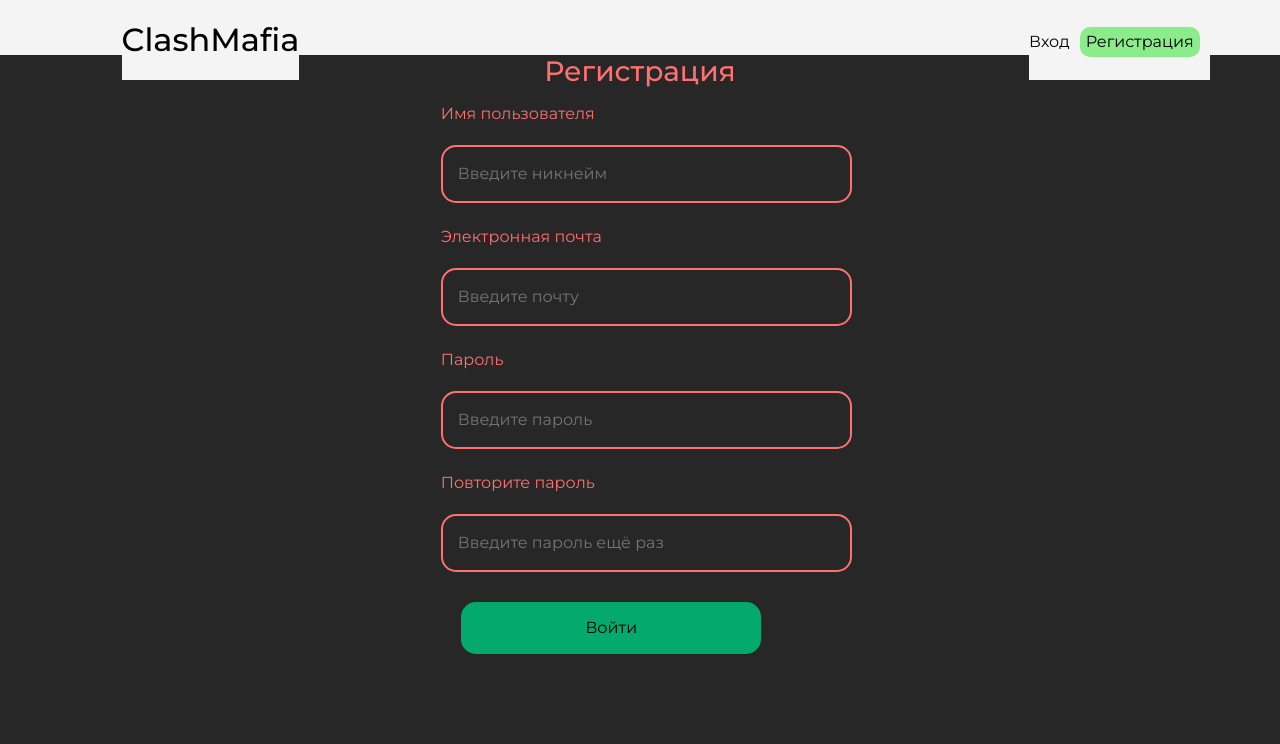
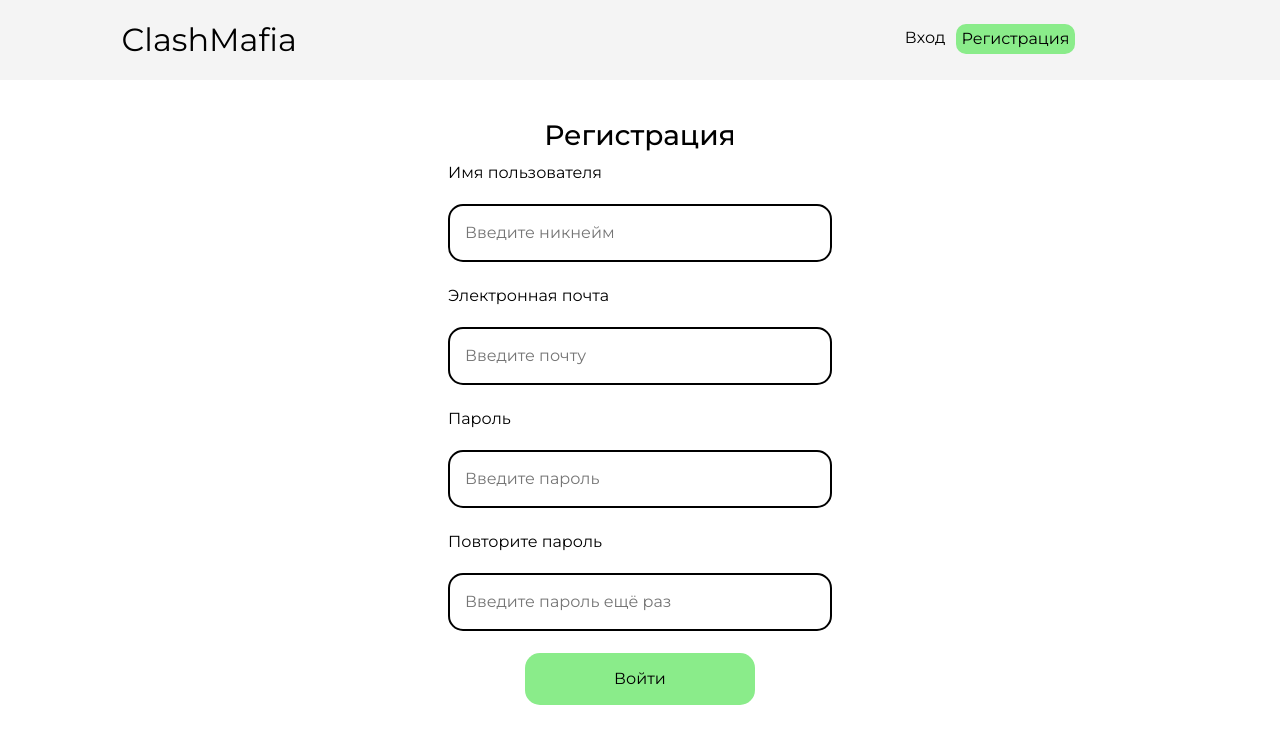
Before and after one commit to w1ndead/croc2024, a Flask app: page /signup in a window 1280 px wide. Shown: the top 744 px of the page. Run offline with Flask 3, Linux system fonts and the light colour scheme; some libraries are stand-ins or nearby versions.

Commit message:
fixed header + room page

```diff
--- a/app.py
+++ b/app.py
@@ -279,5 +279,9 @@ def check_cookies():
 def lobby():
     return render_template('room.html')
 
+@app.route('/room2')
+def game():
+    return render_template('player_room.html')
+
 if __name__ == "__main__":
     app.run(debug=True, port=1488)
--- a/static/css/header.css
+++ b/static/css/header.css
@@ -11,44 +11,39 @@
   background-color: #f4f4f4;
   display: flex;
   flex-direction: row;
-  vertical-align: middle;
-}
-
-p {
-  color: #bb2d3b;
-}
-
-.eshkere {
-  color: #bb2d3b;
 }
 
 .clashmafia {
   margin-left: 10%;
   height: 10vh;
   background-color: #f4f4f4;
+  font-size: xx-large;
+  align-content: center;
+  vertical-align: middle;
 }
 
 .logins {
-  margin-left: 60%;
+  margin-left: 50%;
   background-color: #f4f4f4;
+  margin-top: 2%;
+  height: auto;
 }
 
-.durak {
+.slash {
   color: #000000;
   text-decoration: none;
   background-color: #f4f4f4;
 }
 
-h2 {
-  background-color: #f4f4f4;
-  margin-top: 12%;
-}
-
-.barak {
+.username {
   text-decoration: none;
   color: #000000;
   background-color: #f4f4f4;
-  margin-top: 16.5%;
+  margin-top: 1%;
+}
+
+.logout {
+  background-color: #f4f4f4;
 }
 
 #nav-ul {
@@ -79,18 +74,6 @@
   background-color: #62e562;
 }
 
-.username {
-  text-decoration: none;
-  color: #000000;
-  margin-top: 8px;
-  background-color: #f4f4f4;
-}
-
 #profile {
   background-color: #f4f4f4;
 }
-
-.liverpool {
-  background-color: #f4f4f4;
-  margin-top: 15%;
-}
--- a/static/css/signup.css
+++ b/static/css/signup.css
@@ -1,5 +1,5 @@
 * {
-    background-color: #272727;
+  background-color: #ffffff;
   font-family: "Montserrat", sans-serif;
 }
 
@@ -8,31 +8,32 @@ input[type=text], input[type=password] {
   padding: 15px;
   margin: 3px 20px 22px 0;
   display: inline-block;
-    background-color: #272727;
-    color: #ffffff;
-    border: 2px solid #ff7070;
+  background-color: #ffffff;
+  color: #000000;
+  border: 2px solid #000000;
   border-radius: 15px;
 }
 
 input[type=text]:focus, input[type=password]:focus {
-    background-color: #3e3e3e;
-    color: #ffffff;
+  background-color: #ffffff;
+  color: #000000;
   outline: none;
 }
 
 .lgnbutton {
-  background-color: #04AA6D;
+  background-color: #8AEC8A;
+  margin-left: 20%;
+  color: #000000;
   padding: 14px 20px;
-  margin: 8px 5%;
   border: none;
   cursor: pointer;
-  width: 80%;
+  width: 60%;
   border-radius: 15px;
-  width: 300px;
 }
 
-button:hover {
-  opacity: 0.8;
+.lgnbutton:hover {
+  color: #000000;
+  background-color: #77e577;
 }
 
 span.psw {
@@ -40,20 +41,17 @@ span.psw {
 }
 
 p {
-    color: #ff7070;
-    background-color: #272727;
+  color: #000000;
+  background-color: #ffffff;
 }
 
 .log-in {
   border: none;
-    width: 33%;
-    margin-left: 34%;
-    height: 570px;
+  width: 30%;
+  height: 60%;
+  margin-left: 35%;
   border-radius: 20px;
-    display: flex;
   align-items: center;
-    align-content: center;
-    justify-content: center;
 }
 
 .vhod {
@@ -62,10 +60,36 @@ p {
 
 .esh {
   margin-top: -25px;
-    background-color: #272727;
+  background-color: #ffffff;
 }
 
 .enter {
-  color: #ff7070;
+  color: #000000;
+  margin-top: 5%;
+}
 
+option {
+  color: #000000;
+  background-color: #ffffff;
 }
+
+select {
+  color: #000000;
+  background-color: #ffffff;
+}
+
+.regbutton {
+  background-color: #ffffff;
+  margin-left: 20%;
+  color: #000000;
+  padding: 14px 20px;
+  border: none;
+  cursor: pointer;
+  width: 60%;
+  border-radius: 15px;
+  text-align: center;
+}
+
+a {
+  background-color: white;
+}
--- a/static/js/header.js
+++ b/static/js/header.js
@@ -16,11 +16,11 @@ send_xhr('POST', '/check_if_user_logged',
         if (xhr.response.check) {
             html += `
             <p class="username">${xhr.response.username}</p>
-            <a href="/logout_btn" class="button-container"><button class="button">Выйти из аккаунта</button></a>`;
+            <a href="/logout_btn" class="logout"><button class="button">Выйти из аккаунта</button></a>`;
         } else {
             html += `
-            <a href="/login" class="barak">Вход</a>
-            <a href="/signup" class="liverpool"><button class="button">Регистрация</button></a>`;
+            <a href="/login" class="username">Вход</a>
+            <a href="/signup" class="logout"><button class="button">Регистрация</button></a>`;
         }
         document.getElementById("profile").innerHTML = html;
     }
--- a/templates/header.html
+++ b/templates/header.html
@@ -15,9 +15,7 @@
 <body>
     <header>
         <div class="clashmafia">
-        <h2><a href="/" class="durak">
-            ClashMafia
-        </a></h2>
+            <a href="/" class="slash">ClashMafia</a>
         </div>
         <div class="logins">
           <ul class="nav nav-pills" id="profile"></ul>
```
Also changed, not shown: help.txt (deleted, +0 -40 lines), static/css/player_room.css (+103 -53 lines), static/css/room.css (+6 -26 lines), templates/player_room.html (+25 -20 lines), instance/data.db. Lines whose indentation alone changed are shown as unchanged.
